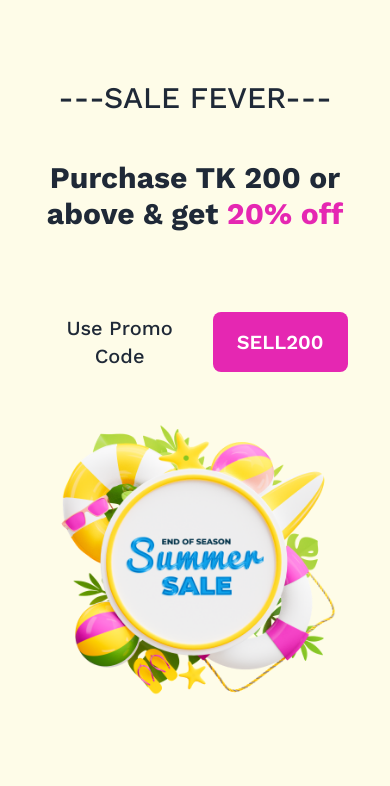
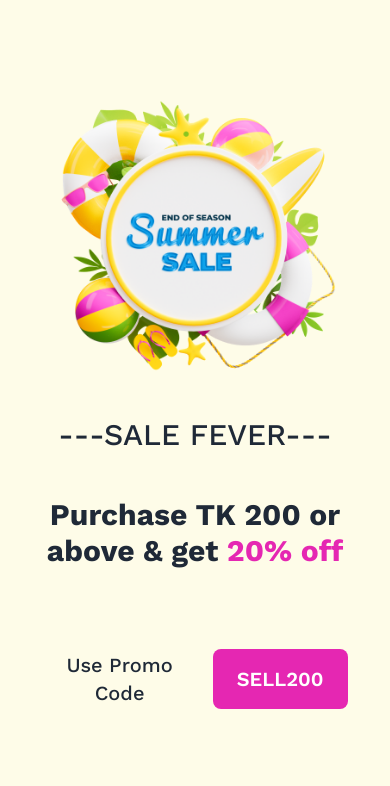
Before and after one commit to ShaplaRani/summer-sale-rep, a plain HTML site: page index.html in a window 390 px wide. Shown: the top 786 px of the page. Drawn offline with nearby package versions, Linux system fonts and the light colour scheme.

Commit message:
finish the website

```diff
--- a/index.html
+++ b/index.html
@@ -38,7 +38,7 @@
         <section class="bg-yellow-50 py-20 px-3">
 
                 <div class="w-10/12 m-auto ">
-                    <div class=" flex flex-col lg:flex-row items-center gap-8 justify-between ">
+                    <div class=" flex flex-col-reverse lg:flex-row items-center gap-8 justify-between ">
 
                       <div class="text-center">
                         <h3 class="text-3xl font-medium">---SALE FEVER---</h1>
--- a/index.js
+++ b/index.js
@@ -23,7 +23,7 @@
 
     const makePurchaseBtn = document.getElementById('make-purchase')
      const applyBtn = document.getElementById('apply-btn')
-     console.log(typeof totalPrice);
+
      if(totalPrice > 0.00 ){
         makePurchaseBtn.removeAttribute('disabled')
      }
```
Also changed, not shown: tailwind.config.js (indentation only).
